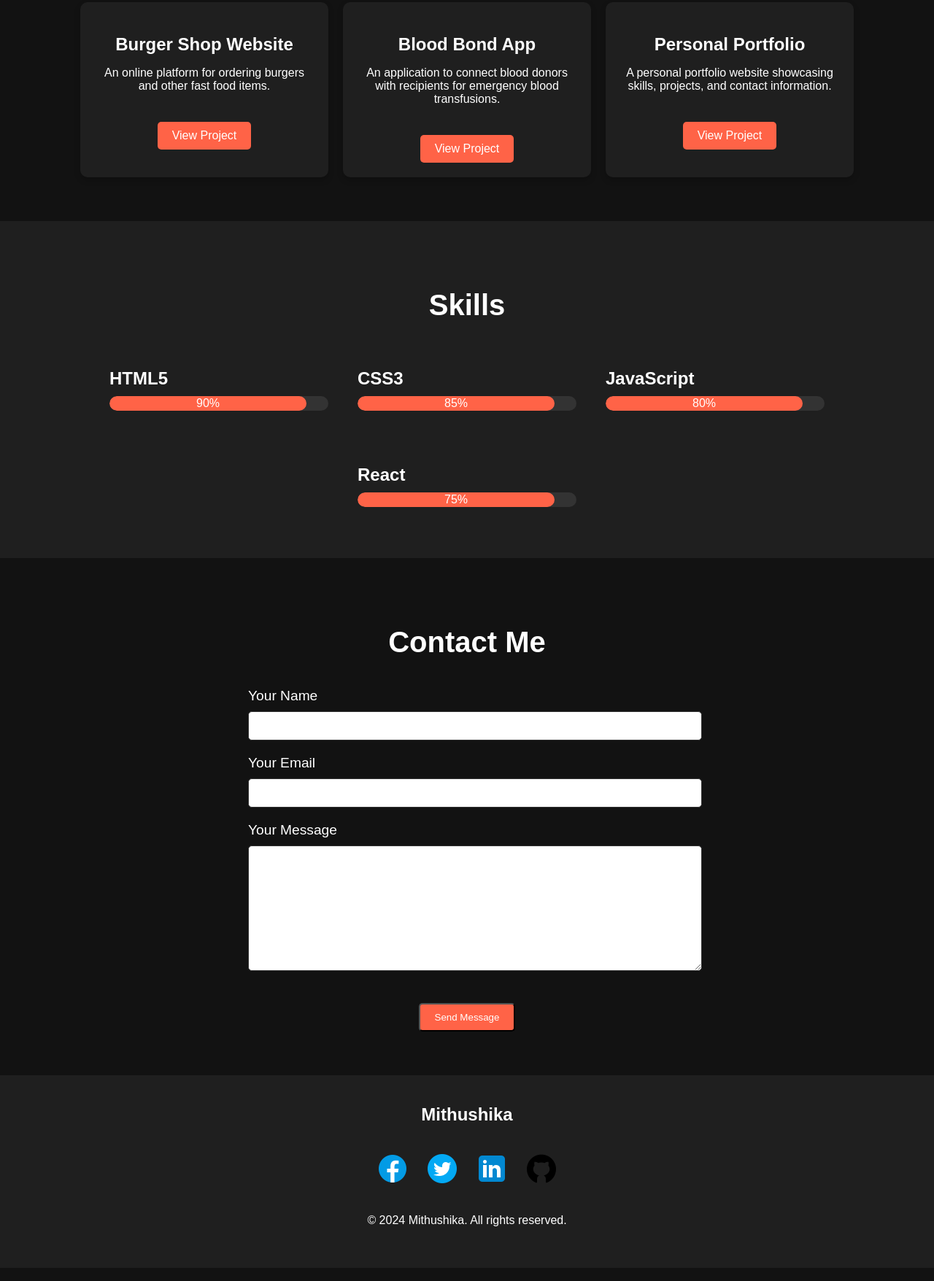
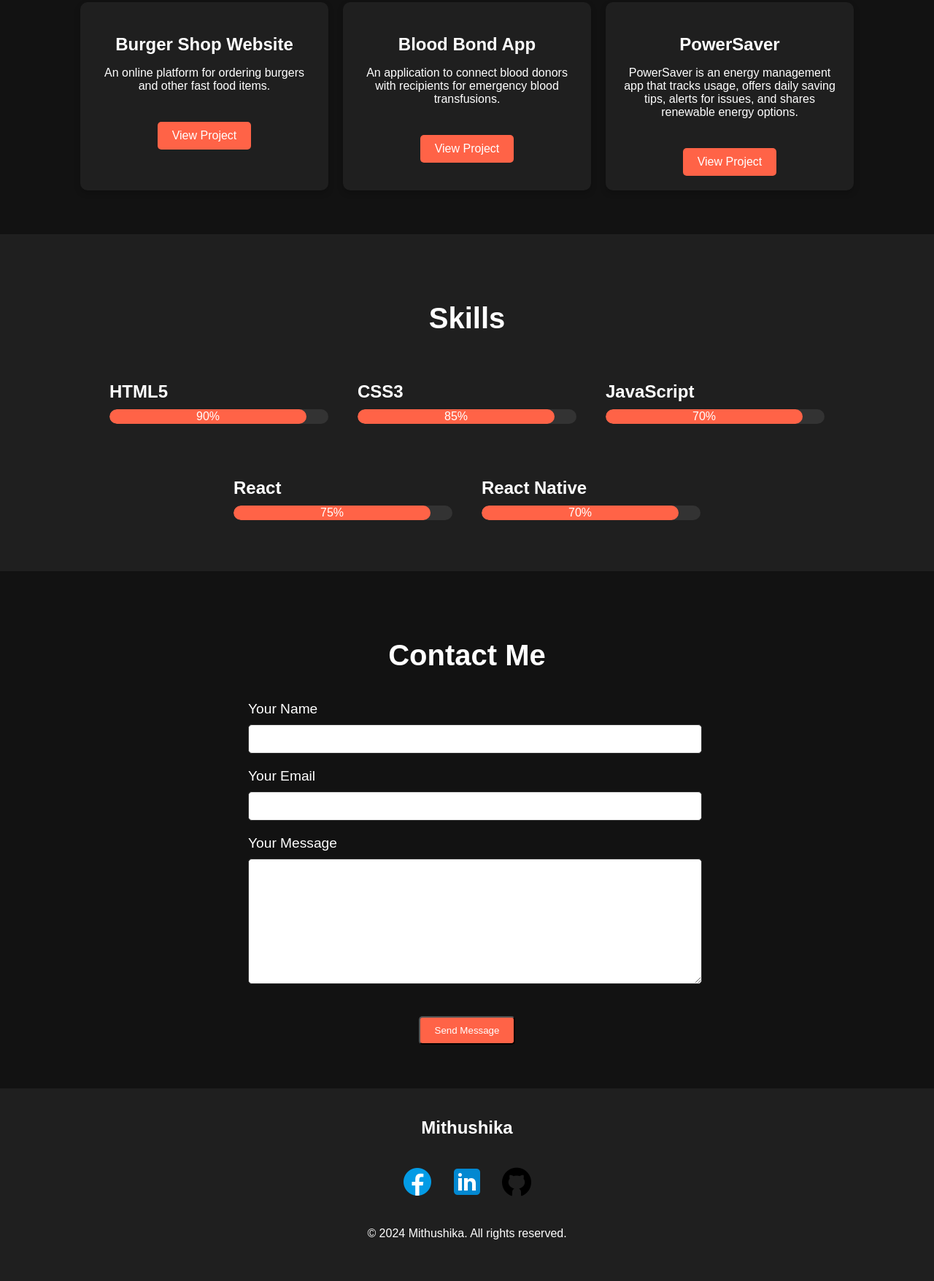
Before and after one commit to mithushikaS/Personal-Portfolio, a plain HTML site: page index.html in a window 1280 px wide. Shown: the part 1448-3204 px from the top of the page at 73% size. Drawn offline with Linux system fonts and the light colour scheme.

Commit message:
2nd commit

```diff
--- a/index.html
+++ b/index.html
@@ -42,17 +42,17 @@
             <div class="project">
                 <h3>Burger Shop Website</h3>
                 <p>An online platform for ordering burgers and other fast food items.</p>
-                <a href="#" class="btn">View Project</a>
+                <a href="https://github.com/mithushikaS/Burger-Shop.git" class="btn">View Project</a>
             </div>
             <div class="project">
                 <h3>Blood Bond App</h3>
                 <p>An application to connect blood donors with recipients for emergency blood transfusions.</p>
-                <a href="#" class="btn">View Project</a>
+                <a href="https://github.com/mithushikaS/Blood-Bond1.git" class="btn">View Project</a>
             </div>
             <div class="project">
-                <h3>Personal Portfolio</h3>
-                <p>A personal portfolio website showcasing skills, projects, and contact information.</p>
-                <a href="#" class="btn">View Project</a>
+                <h3>PowerSaver</h3>
+                <p>PowerSaver is an energy management app that tracks usage, offers daily saving tips, alerts for issues, and shares renewable energy options.</p>
+                <a href="https://github.com/mithushikaS/Power-Saver1.git" class="btn">View Project</a>
             </div>
         </div>
     </section>
@@ -74,13 +74,19 @@
             <div class="skill">
                 <h3>JavaScript</h3>
                 <div class="skill-bar">
-                    <div class="skill-level js">80%</div>
+                    <div class="skill-level js">70%</div>
                 </div>
             </div>
             <div class="skill">
                 <h3>React</h3>
                 <div class="skill-bar">
                     <div class="skill-level react">75%</div>
+                </div>
+            </div>
+            <div class="skill">
+                <h3>React Native</h3>
+                <div class="skill-bar">
+                    <div class="skill-level react">70%</div>
                 </div>
             </div>
         </div>
@@ -107,10 +113,9 @@
         <div class="footer-content">
             <div class="footer-logo">Mithushika</div>
             <ul class="social-icons">
-                <li><a href="#" target="_blank"><img src="facebook.png"></img></a></li>
-                <li><a href="#" target="_blank"><img src="twitter.png"></img></a></li>
-                <li><a href="#" target="_blank"><img src="linkedin.png"></img></a></li>
-                <li><a href="#" target="_blank"><img src="github.png"></img></a></li>
+                <li><a href="https://www.facebook.com/share/15Pk1fxcdL/" target="_blank"><img src="facebook.png"></img></a></li>
+                <li><a href="www.linkedin.com/in/mithushika-suveendranathan" target="_blank"><img src="linkedin.png"></img></a></li>
+                <li><a href="https://github.com/mithushikaS" target="_blank"><img src="github.png"></img></a></li>
             </ul>
             <p>&copy; 2024 Mithushika. All rights reserved.</p>
         </div>
```
